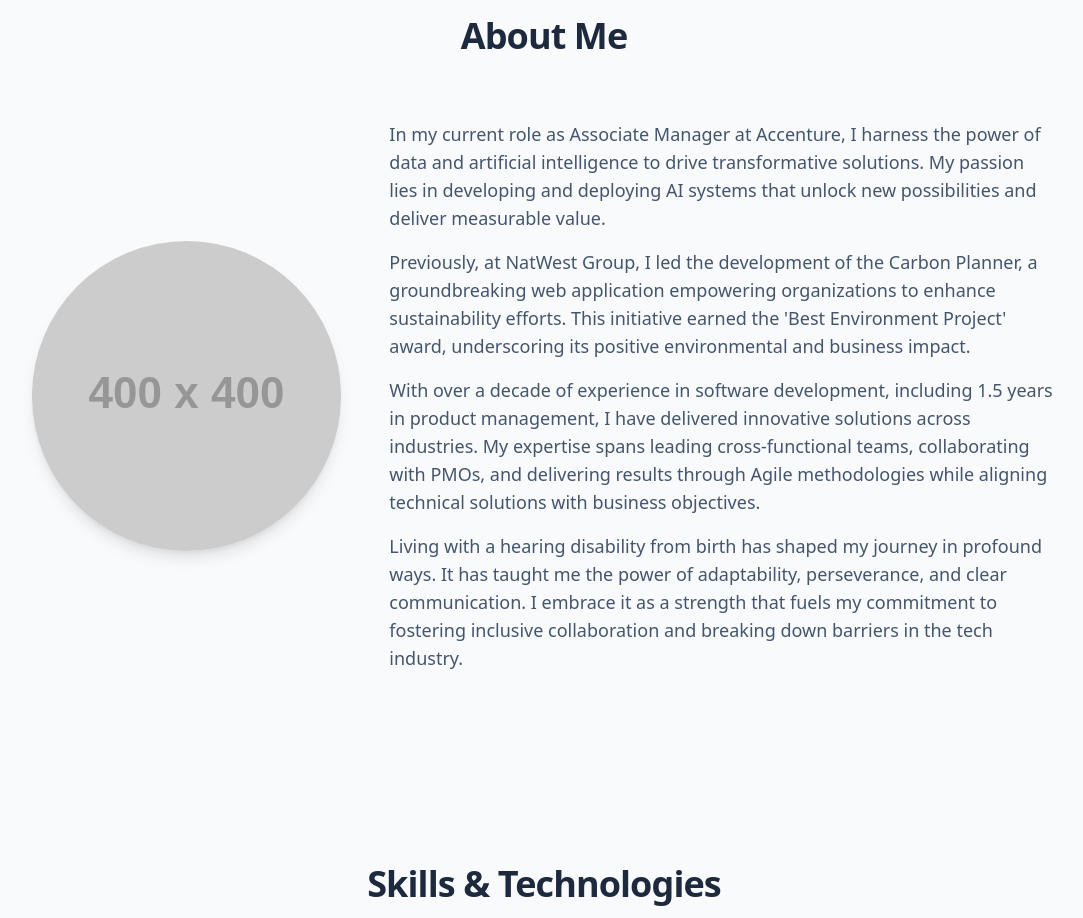
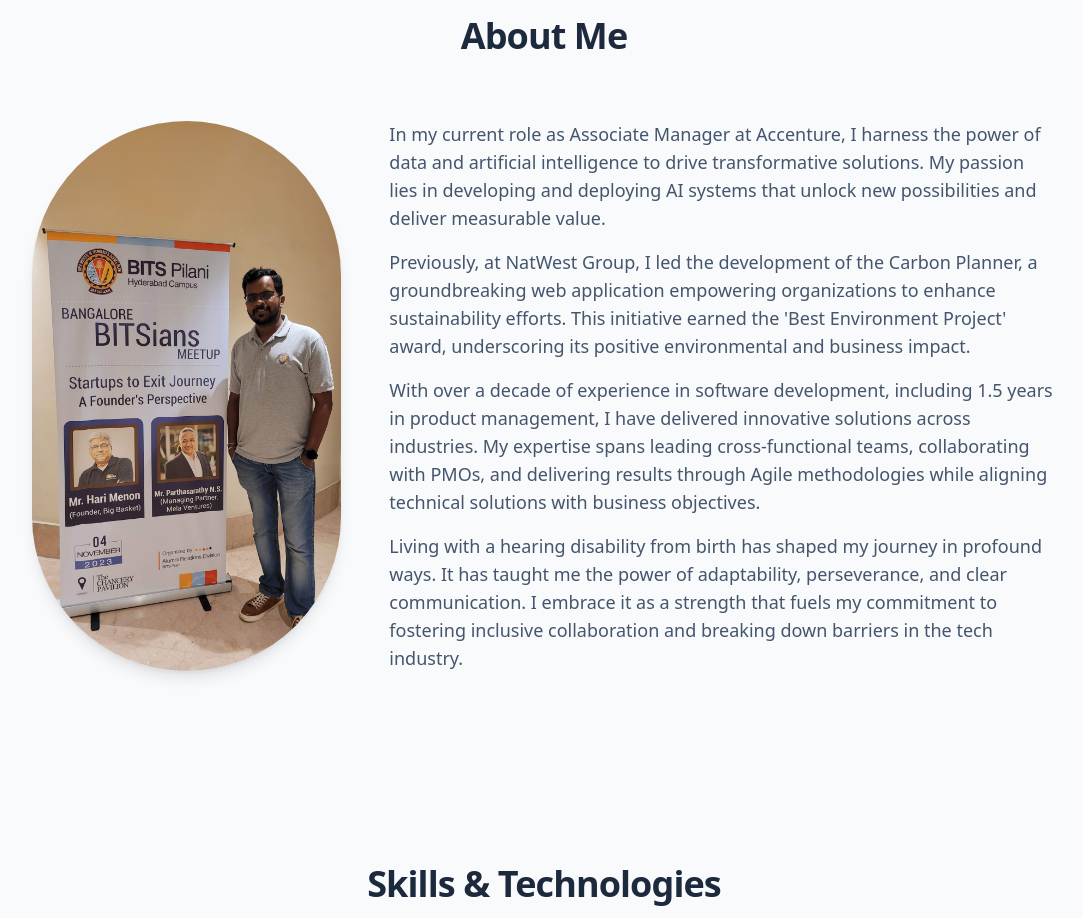
Before and after one commit to akulkarni9/ajay-portfolio, a React (Vite) app: page / in a window 1280 px wide. Shown: the part 880-1798 px from the top of the page, without its empty margins (96-1179 px from the left). Built offline with nearby package versions, Linux system fonts and the light colour scheme.

Commit message:
Fixed the errors

```diff
--- a/src/App.tsx
+++ b/src/App.tsx
@@ -78,7 +78,7 @@ const portfolioData: PortfolioData = {
   linkedin: "https://linkedin.com/in/akulkarni178",
   github: "https://github.com/akulkarni9",
   resumeUrl: "/AjayKulkarni-Resume.pdf", // IMPORTANT: Make sure this is a PDF file in your /public folder
-  headshotUrl: "https://placehold.co/400x400/1e293b/a78bfa?text=Ajay", // Placeholder, replace with your headshot URL
+  headshotUrl: "/Ajay.jpg",
   hero: {
     greeting: "Hi, I'm Ajay.",
     line1: "I build and lead teams that create intelligent, scalable systems.",
```
